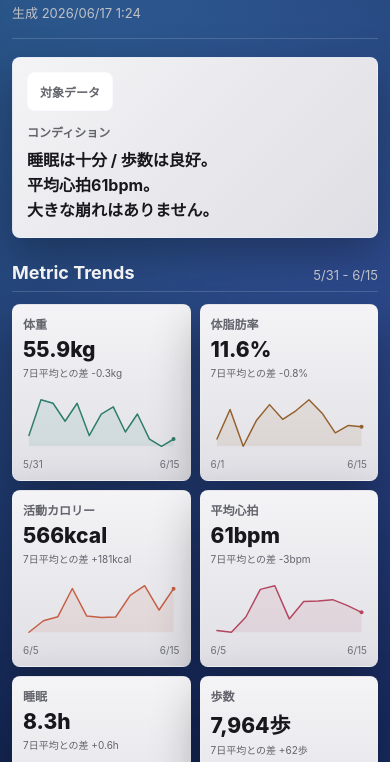
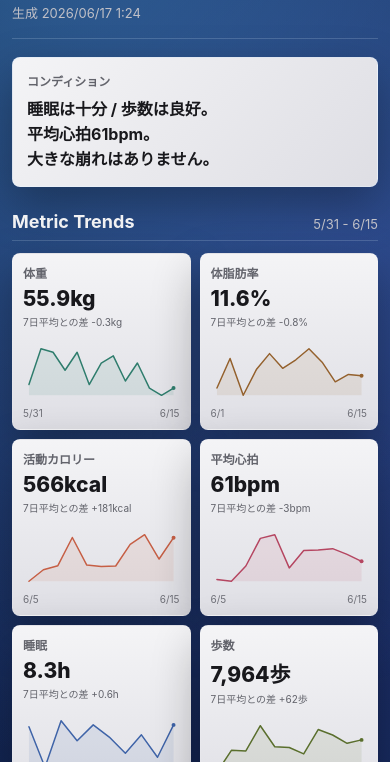
Before and after one commit to kochalog/health-overview, a plain HTML site: page site/index.html in a window 390 px wide. Shown: the part 69-831 px from the top of the page. Drawn offline with Linux system fonts and the light colour scheme.

Commit message:
Remove condition date block

```diff
--- a/site/assets/app.js
+++ b/site/assets/app.js
@@ -99,17 +99,14 @@ function sparkline(points, color) {
 function renderSummary() {
   const latest = latestDay();
   const updated = document.getElementById("updatedAt");
-  const latestDate = document.getElementById("latestDate");
   const summaryText = document.getElementById("summaryText");
   if (!latest) {
     updated.textContent = "データなし";
-    latestDate.textContent = "-";
     summaryText.textContent = "まだ表示できるデータがありません。";
     return;
   }
 
   updated.textContent = `生成 ${new Date(data.generatedAt).toLocaleString("ja-JP", { dateStyle: "short", timeStyle: "short" })}`;
-  latestDate.textContent = labelDate(latest.date);
 
   const sleep = latest.sleepMinutes;
   const steps = latest.steps;
--- a/site/assets/styles.css
+++ b/site/assets/styles.css
@@ -98,35 +98,16 @@ h2 {
   background: linear-gradient(135deg, #f4f4f6, #dedee4);
   box-shadow: var(--shadow);
   display: grid;
-  grid-template-columns: auto minmax(0, 1fr);
-  gap: 18px;
+  grid-template-columns: minmax(0, 1fr);
   align-items: center;
 }
 
-.daily-date-block {
-  min-width: 102px;
-  padding: 12px 14px;
-  border: 1px solid var(--line);
-  border-radius: 8px;
-  background: #ffffff;
-  display: flex;
-  flex-direction: column;
-  align-items: center;
-  justify-content: center;
-  text-align: center;
-}
-
-.daily-label,
 .daily-message span {
   display: block;
   color: var(--panel-muted);
   font-size: 12px;
   font-weight: 750;
   white-space: nowrap;
-}
-
-.daily-date-block strong {
-  display: none;
 }
 
 .daily-message p {
@@ -346,17 +327,6 @@ h2 {
   .daily-note {
     padding: 14px;
     grid-template-columns: 1fr;
-    gap: 12px;
-  }
-
-  .daily-date-block {
-    width: fit-content;
-    min-width: 0;
-    padding: 10px 12px;
-  }
-
-  .daily-date-block strong {
-    font-size: 24px;
   }
 
   .daily-message p {
--- a/site/index.html
+++ b/site/index.html
@@ -18,10 +18,6 @@
 
       <section class="summary-band" aria-label="最新サマリー">
         <div class="daily-note">
-          <div class="daily-date-block">
-            <span class="daily-label">対象データ</span>
-            <strong id="latestDate">-</strong>
-          </div>
           <div class="daily-message">
             <span>コンディション</span>
             <p id="summaryText">データを読み込んでいます。</p>
```
